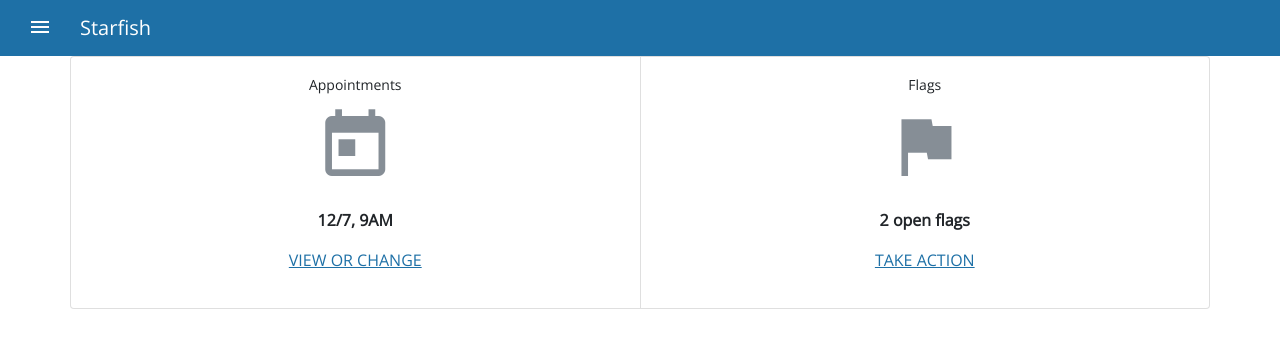
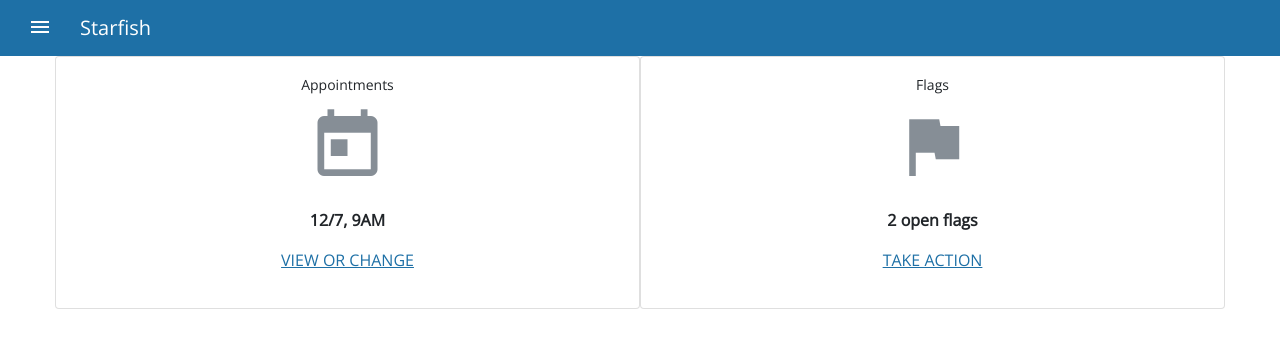
Before and after one commit to pglevy/starfish-student, a Jekyll site: the page built from dashboard.html, in a window 1280 px wide. Shown: the top 348 px of the page. Built offline with Jekyll 4.4.1, drawn with Linux system fonts in a browser that asks for light colours; nearby versions of some CDN libraries.

Commit message:
back to row with cards

```diff
--- a/dashboard.html
+++ b/dashboard.html
@@ -7,10 +7,10 @@ menu-button: sidebar icon
 
 
 
-<div class="card-group">
+<div class="row">
 
 
-  <div class="card">
+  <div class="card col-6">
     <div class="card-body text-center">
       <h1 class="card-title" style="font-size: .875rem;">Appointments</h1>
       <p><i class="material-icons text-muted" style="font-size: 5rem;">today</i></p>
@@ -22,7 +22,7 @@ menu-button: sidebar icon
 
 
 
-  <div class="card">
+  <div class="card col-6">
     <div class="card-body text-center">
       <h1 class="card-title" style="font-size: .875rem;">Flags</h1>
       <p><i class="material-icons text-muted" style="font-size: 5rem;">flag</i></p>
@@ -33,4 +33,4 @@ menu-button: sidebar icon
 
 
 
-</div> <!-- card group -->
+</div> <!-- row -->
```
